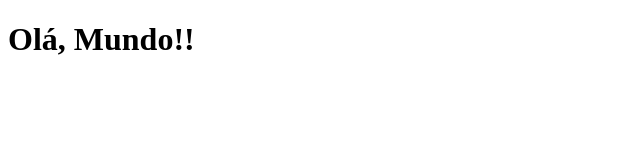
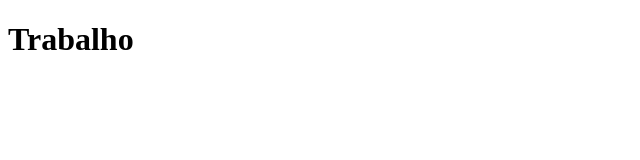
Before and after one commit to marizari/Prova-Actions, a plain HTML site: page index.html in a window 1280 px wide. Shown: the whole page, without its empty margins (0-640 px from the left). Drawn offline with Linux system fonts and the light colour scheme.

Commit message:
Change header text from 'Olá, Mundo!!' to 'Trabalho'

```diff
--- a/index.html
+++ b/index.html
@@ -6,7 +6,7 @@
     <title>Document</title>
 </head>
 <body>
-    <h1>Olá, Mundo!!</h1>
+    <h1>Trabalho</h1>
 
 
 </body>
```
